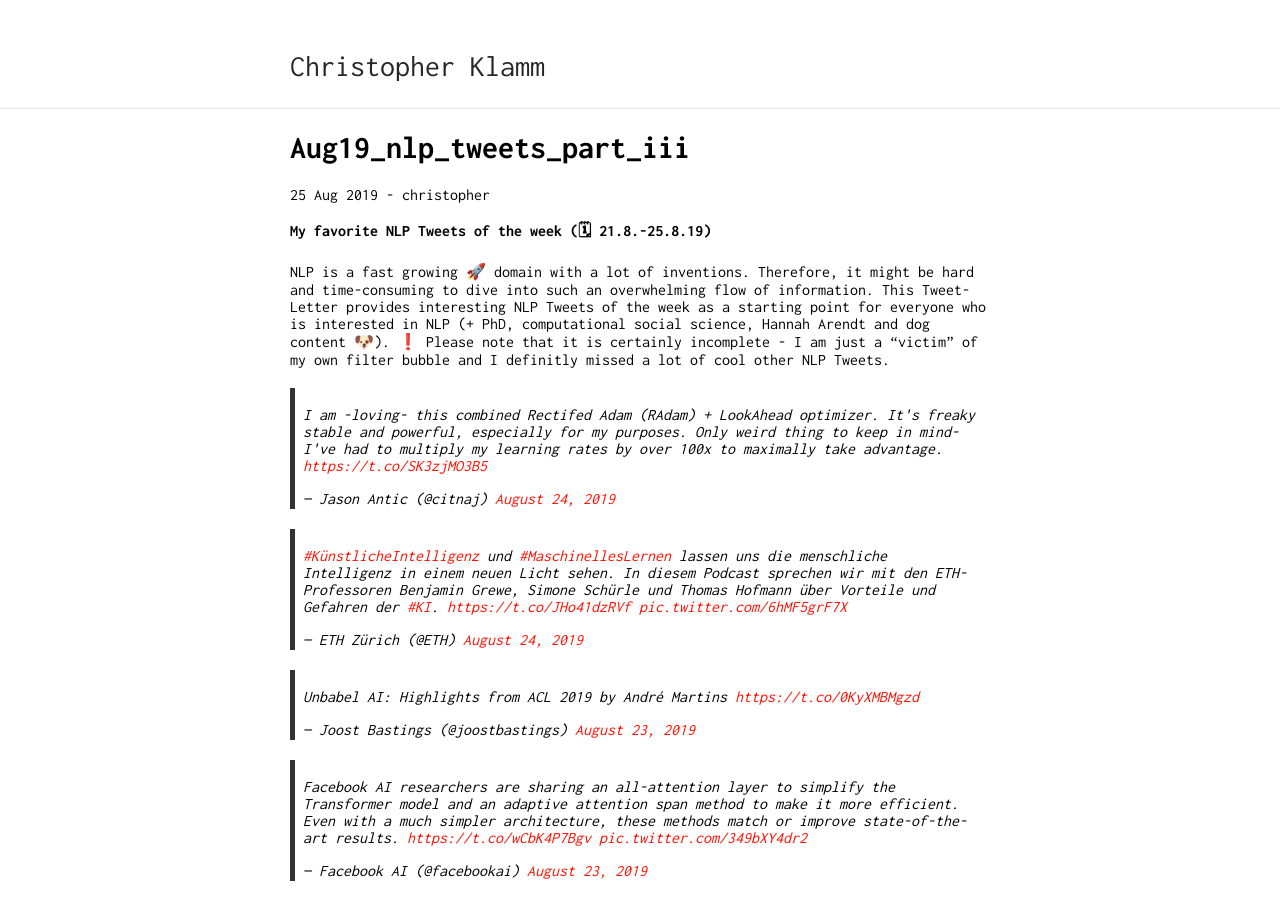
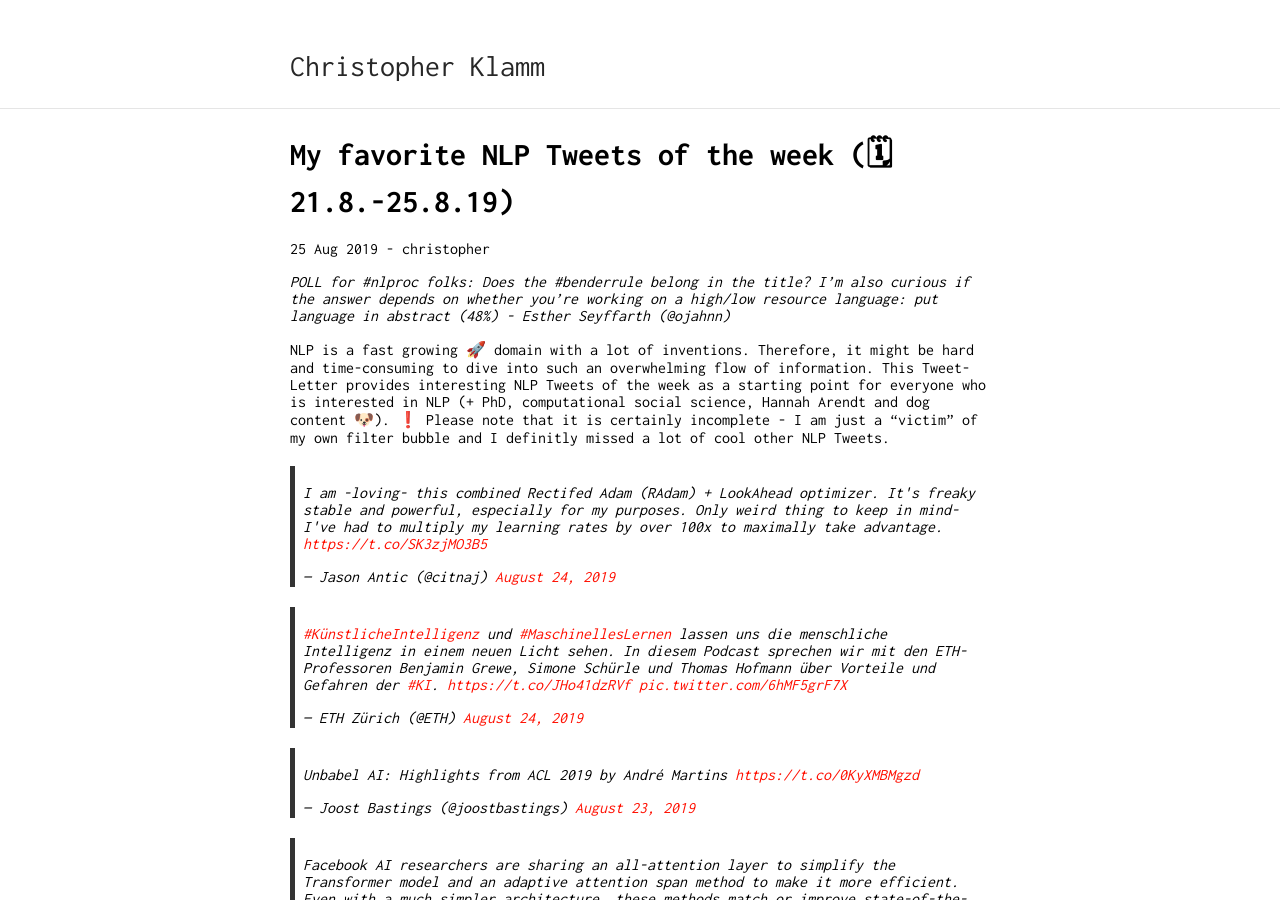
Before and after one commit to chkla/gitPage, a Jekyll site: the page built from _posts/2019-08-25-Aug19_NLP_Tweets_Part_III.md, in a window 1280 px wide and 900 px high. Built offline with Jekyll 4.4.1, drawn with Linux system fonts in a browser that asks for light colours; comment, search, counter and statistics services are not loaded.

Commit message:
Update 2019-08-25-Aug19_NLP_Tweets_Part_III.md

```diff
--- a/_posts/2019-08-25-Aug19_NLP_Tweets_Part_III.md
+++ b/_posts/2019-08-25-Aug19_NLP_Tweets_Part_III.md
@@ -1,9 +1,11 @@
 ---
 layout: post
+title: My favorite NLP Tweets of the week (🗓 21.8.-25.8.19)
 author: christopher
 ---
 
-<b>My favorite NLP Tweets of the week (🗓 21.8.-25.8.19)</b>
+<i>POLL for #nlproc folks: Does the #benderrule belong in the title? I'm also curious if the answer depends on whether you're working on a high/low resource language: put language in abstract (48%) - Esther Seyffarth (@ojahnn)</i>
+
 
 NLP is a fast growing 🚀 domain with a lot of inventions. Therefore, it might be hard and time-consuming to dive into such an overwhelming flow of information. This Tweet-Letter provides interesting NLP Tweets of the week as a starting point for everyone who is interested in NLP (+ PhD, computational social science, Hannah Arendt and dog content 🐶). ❗️ Please note that it is certainly incomplete - I am just a "victim" of my own filter bubble and I definitly missed a lot of cool other NLP Tweets.
 
```
